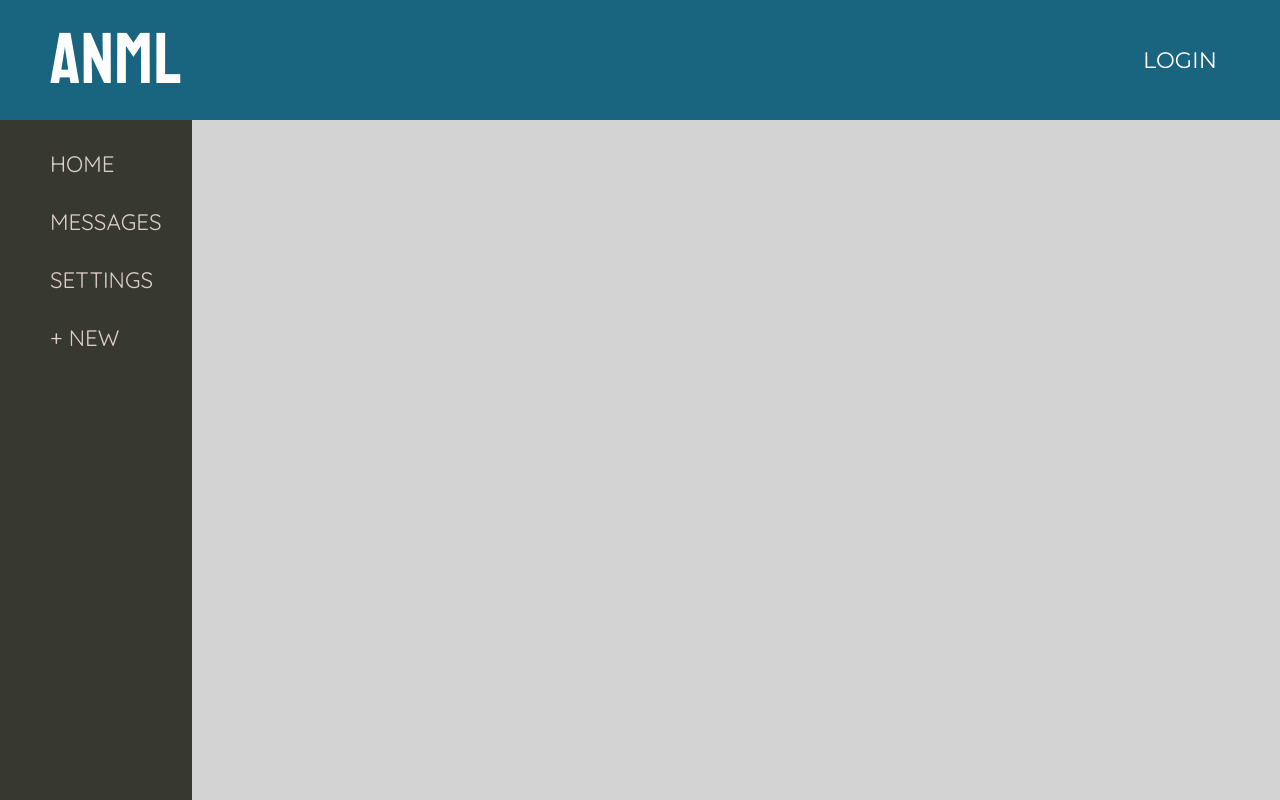
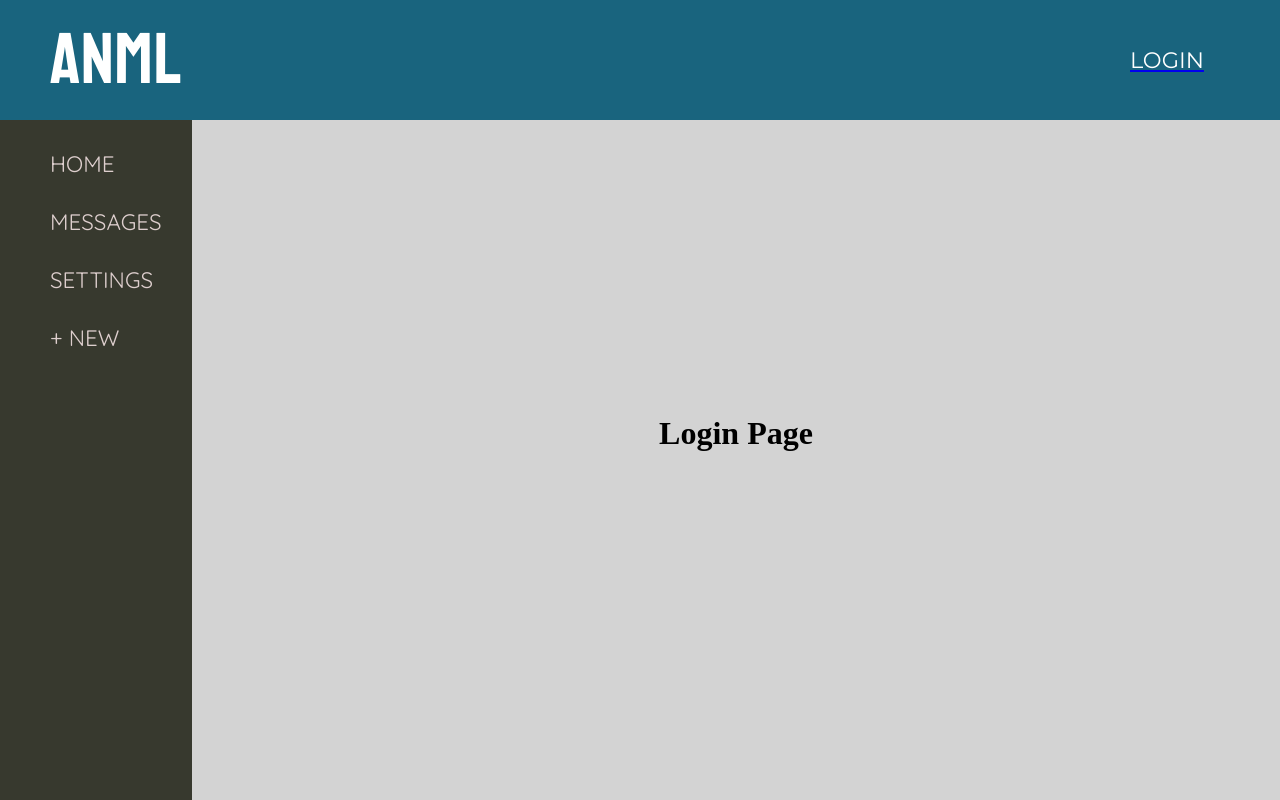
Before and after one commit to kevinchguo/cms_project, a React (Create React App) app: page /login in a window 1280 px wide. Built offline with nearby package versions, Linux system fonts and the light colour scheme; no server answers.

Commit message:
re-worked the component in the app to have a separate body component instead of nesting in the navbar

```diff
--- a/src/App/App.js
+++ b/src/App/App.js
@@ -1,14 +1,32 @@
 import React from "react";
 import Header from "../components/Header";
 import Navbar from "../components/Navbar";
+import { BrowserRouter as Router, Switch, Route } from "react-router-dom";
+import Messages from "../components/Messages/Messages";
+import Body from "../containers/Body";
+import Login from "../components/Login";
+import styles from "./App.module.scss";
 import "./App.css";
 
 function App() {
   return (
-    <>
-      <Header />
-      <Navbar />
-    </>
+    <Router>
+      <div className={styles.HeaderContainer}>
+        <Header />
+      </div>
+      <div className={styles.BodyContainer}>
+        <div className={styles.Navbar}>
+          <Navbar />
+        </div>
+        <div className={styles.Content}>
+          <Switch>
+            <Route path="/messages" component={Messages} />
+            <Route exact path="/login" component={Login} />
+            <Route exact path="/" component={Body} />
+          </Switch>
+        </div>
+      </div>
+    </Router>
   );
 }
 
--- /dev/null
+++ b/src/App/App.module.scss
@@ -0,0 +1,23 @@
+.BodyContainer {
+  width: 100%;
+  height: 85vh;
+  display: flex;
+}
+
+.Navbar {
+  width: 15%;
+  height: 85vh;
+  background: #37392e;
+}
+
+.Content {
+  width: 85%;
+  max-height: 85vh;
+  padding: 10px;
+  background-image: #eee5e5;
+  display: flex;
+  flex-wrap: wrap;
+  overflow: auto;
+  justify-content: center;
+  align-items: center;
+}
--- a/src/components/Header/Header.jsx
+++ b/src/components/Header/Header.jsx
@@ -1,11 +1,15 @@
 import React, { Component } from "react";
 import styles from "./Header.module.scss";
+import { BrowserRouter as Router, Switch, Route, Link } from "react-router-dom";
+
+// import Navbar from "../Navbar";
 
 class Header extends Component {
   constructor(props) {
     super(props);
     this.state = {};
   }
+
   render() {
     return (
       <div className={styles.headerContainer}>
@@ -13,7 +17,9 @@ class Header extends Component {
           <div>anml</div>
         </div>
         <div className={styles.login}>
-          <button className={styles.button}>Login</button>
+          <Link to="/login">
+            <div className={styles.button}>Login</div>
+          </Link>
         </div>
       </div>
     );
--- a/src/components/Header/Header.module.scss
+++ b/src/components/Header/Header.module.scss
@@ -35,8 +35,10 @@
       font-size: 1.4rem;
       cursor: pointer;
       transition: 0.2s;
+      link {
+        text-decoration: none;
+      }
       &:hover {
-        // background: white;
         color: #02b5bc;
       }
     }
--- /dev/null
+++ b/src/components/Login/Login.jsx
@@ -0,0 +1,22 @@
+import React, { Component } from "react";
+import styles from "./Login.module.scss";
+
+class Login extends Component {
+  constructor(props) {
+    super(props);
+    this.state = {};
+  }
+
+  render() {
+    return (
+      <div className={styles.loginComponent}>
+        <h1>Login Page</h1>
+        <br />
+        <br />
+        <br />
+      </div>
+    );
+  }
+}
+
+export default Login;
--- /dev/null
+++ b/src/components/Login/index.js
@@ -0,0 +1,2 @@
+import Login from "./Login";
+export default Login;
--- a/src/components/Navbar/Navbar.jsx
+++ b/src/components/Navbar/Navbar.jsx
@@ -1,7 +1,5 @@
 import React, { Component } from "react";
-import { BrowserRouter as Router, Switch, Route, Link } from "react-router-dom";
-import Messages from "../Messages/Messages";
-import Body from "../../containers/Body";
+import { Link } from "react-router-dom";
 import styles from "./Navbar.module.scss";
 
 class Navbar extends Component {
@@ -11,10 +9,8 @@ class Navbar extends Component {
   }
   render() {
     return (
-      <Router>
       <div className={styles.outerContainer}>
-          <div className={styles.menu}>
-            <ul lassName={styles.menuItems}>
+        <ul className={styles.menuItems}>
           <li>
             <Link to="/">Home</Link>
           </li>
@@ -29,15 +25,6 @@ class Navbar extends Component {
           </li>
         </ul>
       </div>
-
-          <div className={styles.content}>
-            <Switch>
-              <Route path="/messages" component={Messages} />
-              <Route path="/" component={Body} />
-            </Switch>
-          </div>
-        </div>
-      </Router>
     );
   }
 }
--- a/src/components/Navbar/Navbar.module.scss
+++ b/src/components/Navbar/Navbar.module.scss
@@ -1,15 +1,6 @@
 @import url("https://fonts.googleapis.com/css?family=Montserrat|PT+Sans|Quicksand&display=swap");
 
-.outerContainer {
-  width: 100%;
-  height: 100%;
-  display: flex;
-}
-
-.menu {
-  width: 15%;
-  height: 85vh;
-  background: #37392e;
+.menuItems {
   a {
     color: #ddcecd;
     font-size: 1.4rem;
@@ -25,13 +16,3 @@
     padding-left: 50px;
   }
 }
-
-.content {
-  width: 85%;
-  max-height: 85vh;
-  padding: 10px;
-  background-image: #eee5e5;
-  display: flex;
-  flex-wrap: wrap;
-  overflow: auto;
-}
```
Also changed, not shown: src/components/Login/Login.module.scss (added). Lines whose indentation alone changed are shown as unchanged.
